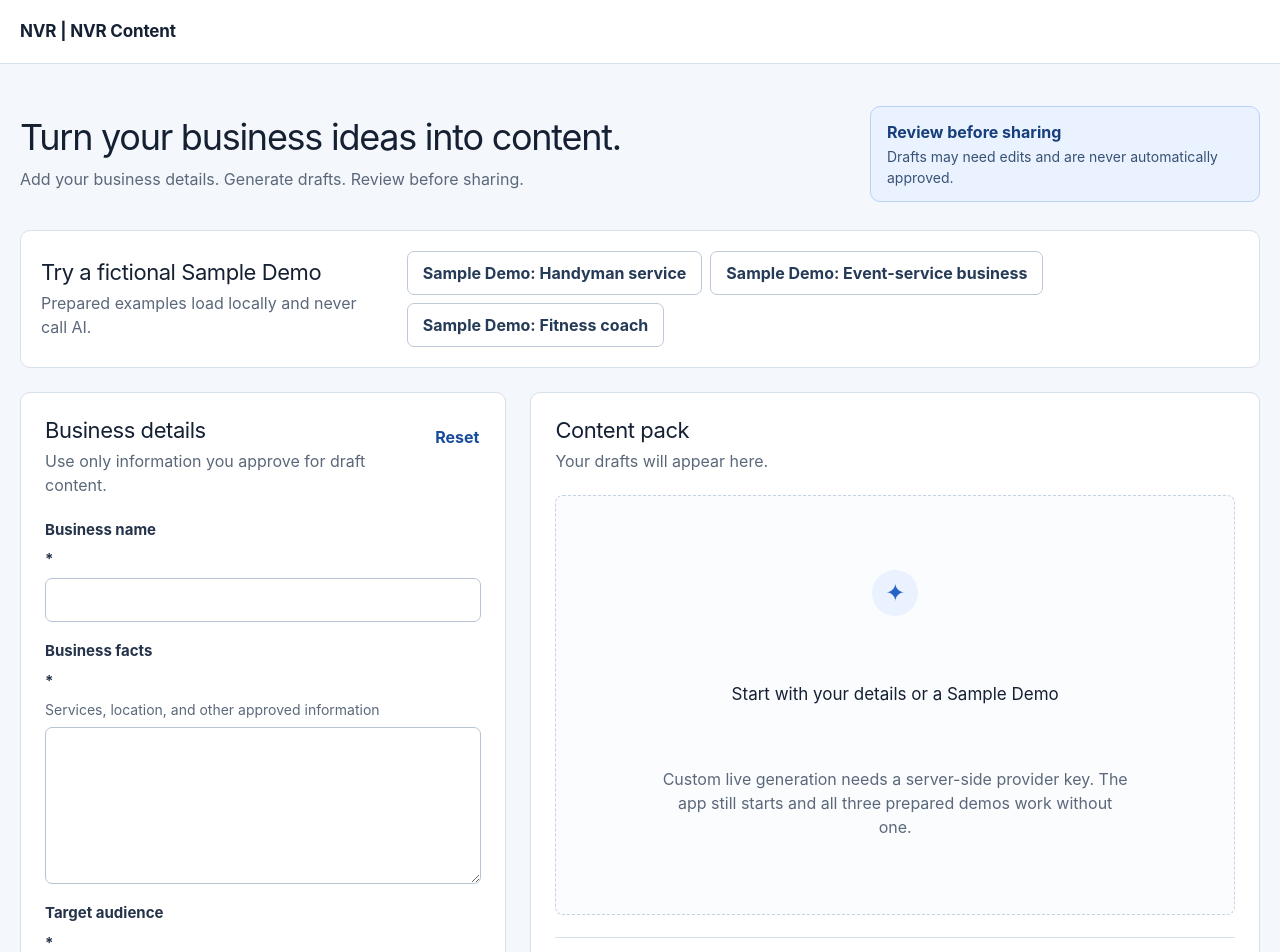
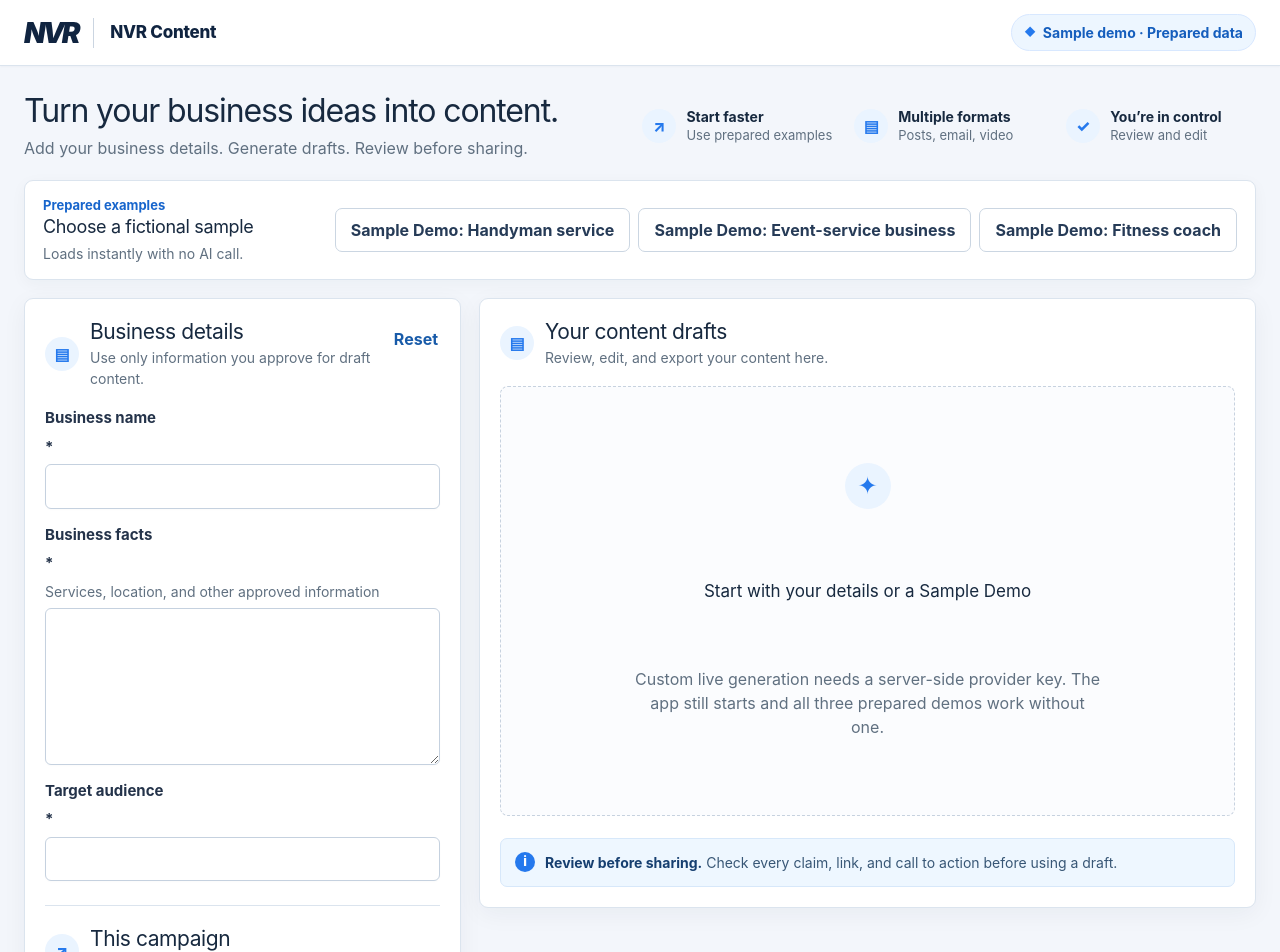
Before and after one commit to InSpaceNotHere/nvrtrack, a Next.js app: page / in a window 1280 px wide. Shown: the top 952 px of the page. Built offline with nearby package versions, Linux system fonts and the light colour scheme.

Commit message:
Polish NVR Content visual system
Co-authored-by: InSpaceNotHere <InSpaceNotHere@users.noreply.github.com>

```diff
--- a/app/globals.css
+++ b/app/globals.css
@@ -1,18 +1,18 @@
 @import "tailwindcss";
 
 :root {
-  --background: #f4f7fb;
+  --background: #f3f6fb;
   --surface: #ffffff;
-  --text: #152033;
-  --muted: #5b687a;
-  --border: #d8e0ea;
-  --accent: #2563c7;
-  --accent-dark: #174b9b;
-  --accent-soft: #eaf2ff;
+  --text: #17293f;
+  --muted: #607080;
+  --border: #dbe4ee;
+  --accent: #2579ed;
+  --accent-dark: #1765cc;
+  --accent-soft: #eaf4ff;
   --warning: #92520a;
   --warning-soft: #fff5df;
   --danger: #a12222;
-  --radius: 10px;
+  --radius: 9px;
 }
 
 * {
@@ -56,30 +56,78 @@ button:disabled {
 }
 
 .shell {
-  width: min(1440px, calc(100% - 40px));
+  width: min(1500px, calc(100% - 48px));
   margin-inline: auto;
 }
 
 .site-header {
-  min-height: 64px;
+  min-height: 66px;
   display: flex;
   align-items: center;
   background: var(--surface);
   border-bottom: 1px solid var(--border);
+  box-shadow: 0 1px 2px rgb(23 41 63 / 3%);
+}
+
+.header-inner {
+  display: flex;
+  align-items: center;
+  justify-content: space-between;
+  gap: 24px;
 }
 
 .brand {
+  display: flex;
+  align-items: center;
+  gap: 16px;
+  color: #102440;
+}
+
+.brand-mark {
+  font-size: 28px;
+  font-style: italic;
+  font-weight: 900;
+  letter-spacing: -0.11em;
+  line-height: 1;
+}
+
+.brand-divider {
+  width: 1px;
+  height: 30px;
+  background: #cbd5e1;
+}
+
+.brand-product {
   font-size: 17px;
+  font-weight: 780;
+  letter-spacing: -0.015em;
+}
+
+.demo-badge {
+  display: inline-flex;
+  align-items: center;
+  gap: 7px;
+  min-height: 36px;
+  padding: 7px 12px;
+  color: #155ebd;
+  border: 1px solid #d8e8ff;
+  border-radius: 999px;
+  background: #edf6ff;
+  font-size: 14px;
   font-weight: 750;
-  letter-spacing: -0.01em;
+}
+
+.demo-badge span {
+  color: var(--accent);
+  font-size: 11px;
 }
 
 .intro {
   display: flex;
   justify-content: space-between;
-  gap: 28px;
+  gap: 36px;
   align-items: center;
-  padding: 42px 0 28px;
+  padding: 26px 0 20px;
 }
 
 h1,
@@ -90,15 +138,15 @@ p {
 }
 
 h1 {
-  margin-bottom: 8px;
-  font-size: clamp(30px, 4vw, 36px);
-  line-height: 1.14;
+  margin-bottom: 6px;
+  font-size: 32px;
+  line-height: 1.18;
   letter-spacing: -0.035em;
 }
 
 h2 {
   margin-bottom: 4px;
-  font-size: 22px;
+  font-size: 21px;
   line-height: 1.25;
   letter-spacing: -0.02em;
 }
@@ -120,22 +168,46 @@ p {
   margin-bottom: 0;
 }
 
-.review-note {
-  max-width: 390px;
-  display: grid;
-  gap: 2px;
-  padding: 13px 16px;
-  border: 1px solid #bad2f7;
-  border-radius: var(--radius);
-  background: var(--accent-soft);
+.intro-copy {
+  flex: 1 1 auto;
 }
 
-.review-note strong {
-  color: #163e7a;
+.benefits {
+  display: grid;
+  grid-template-columns: repeat(3, minmax(142px, 1fr));
+  gap: 22px;
 }
 
-.review-note span {
-  color: #385275;
+.benefit {
+  display: flex;
+  align-items: center;
+  gap: 10px;
+  min-width: 0;
+}
+
+.benefit-icon,
+.section-icon {
+  display: grid;
+  flex: 0 0 auto;
+  place-items: center;
+  width: 34px;
+  height: 34px;
+  color: var(--accent);
+  border-radius: 50%;
+  background: var(--accent-soft);
+  font-size: 16px;
+  font-weight: 850;
+}
+
+.benefit > span:last-child {
+  display: grid;
+  color: var(--muted);
+  font-size: 13px;
+  line-height: 1.3;
+}
+
+.benefit strong {
+  color: var(--text);
   font-size: 14px;
 }
 
@@ -143,12 +215,29 @@ p {
   display: flex;
   align-items: center;
   justify-content: space-between;
-  gap: 24px;
-  margin-bottom: 24px;
-  padding: 20px;
+  gap: 18px;
+  margin-bottom: 18px;
+  padding: 15px 18px;
   border: 1px solid var(--border);
   border-radius: var(--radius);
   background: var(--surface);
+  box-shadow: 0 4px 16px rgb(23 41 63 / 4%);
+}
+
+.sample-card h2 {
+  font-size: 18px;
+}
+
+.sample-card p {
+  font-size: 14px;
+}
+
+.sample-kicker {
+  display: block;
+  margin-bottom: 1px;
+  color: var(--accent-dark);
+  font-size: 13px;
+  font-weight: 750;
 }
 
 .sample-actions,
@@ -160,9 +249,9 @@ p {
 
 .workspace {
   display: grid;
-  grid-template-columns: minmax(340px, 0.8fr) minmax(480px, 1.2fr);
+  grid-template-columns: minmax(360px, 0.72fr) minmax(560px, 1.28fr);
   align-items: start;
-  gap: 24px;
+  gap: 18px;
   padding-bottom: 48px;
 }
 
@@ -170,12 +259,12 @@ p {
   border: 1px solid var(--border);
   border-radius: var(--radius);
   background: var(--surface);
-  box-shadow: 0 1px 2px rgb(20 32 51 / 4%);
+  box-shadow: 0 6px 24px rgb(23 41 63 / 5%);
 }
 
 .form-card,
 .output-card {
-  padding: 24px;
+  padding: 20px;
 }
 
 .section-heading,
@@ -188,22 +277,43 @@ p {
 }
 
 .section-heading {
-  margin-bottom: 22px;
+  margin-bottom: 18px;
+}
+
+.heading-with-icon {
+  display: flex;
+  align-items: center;
+  gap: 11px;
+  min-width: 0;
+}
+
+.heading-with-icon h2,
+.campaign-title h2 {
+  margin-bottom: 2px;
+}
+
+.heading-with-icon p,
+.campaign-title p {
+  margin-bottom: 0;
+  font-size: 14px;
 }
 
 .campaign-title {
-  margin: 30px 0 18px;
-  padding-top: 26px;
+  display: flex;
+  align-items: center;
+  gap: 11px;
+  margin: 24px 0 16px;
+  padding-top: 20px;
   border-top: 1px solid var(--border);
 }
 
 label {
   display: grid;
-  gap: 7px;
-  margin-bottom: 18px;
+  gap: 6px;
+  margin-bottom: 15px;
   color: #24334a;
   font-size: 15px;
-  font-weight: 650;
+  font-weight: 700;
 }
 
 .hint {
@@ -226,9 +336,13 @@ textarea {
   min-height: 44px;
   padding: 10px 12px;
   color: var(--text);
-  border: 1px solid #b8c4d3;
-  border-radius: 7px;
+  border: 1px solid #c5d1df;
+  border-radius: 6px;
   background: #fff;
+  box-shadow: 0 1px 2px rgb(23 41 63 / 2%);
+  transition:
+    border-color 120ms ease,
+    box-shadow 120ms ease;
 }
 
 textarea {
@@ -243,6 +357,20 @@ textarea:hover {
   border-color: #8596aa;
 }
 
+input:focus,
+select:focus,
+textarea:focus {
+  border-color: var(--accent);
+  box-shadow: 0 0 0 3px rgb(37 121 237 / 12%);
+  outline: 0;
+}
+
+.campaign-row {
+  display: grid;
+  grid-template-columns: minmax(130px, 0.72fr) minmax(190px, 1.28fr);
+  gap: 12px;
+}
+
 .button {
   min-height: 44px;
   padding: 9px 15px;
@@ -253,7 +381,8 @@ textarea:hover {
 .button.primary {
   color: white;
   border: 1px solid var(--accent);
-  background: var(--accent);
+  background: linear-gradient(135deg, #2c83f5, #1f70e5);
+  box-shadow: 0 4px 10px rgb(37 121 237 / 18%);
 }
 
 .button.primary:hover {
@@ -262,8 +391,8 @@ textarea:hover {
 
 .button.secondary {
   color: #263b57;
-  border: 1px solid #bdc9d7;
-  background: white;
+  border: 1px solid #cbd6e2;
+  background: #fff;
 }
 
 .button.secondary:hover {
@@ -283,7 +412,7 @@ textarea:hover {
 .text-button {
   min-height: 40px;
   padding: 6px 2px;
-  color: var(--accent-dark);
+  color: #185ba9;
   border: 0;
   background: transparent;
   font-weight: 700;
@@ -299,6 +428,7 @@ textarea:hover {
 
 .privacy-note {
   margin: 12px 0 0;
+  text-align: center;
   font-size: 14px;
 }
 
@@ -327,6 +457,12 @@ textarea:hover {
   background: #f2f7fd;
 }
 
+.message.warning {
+  color: #784714;
+  border-color: #e9c988;
+  background: #fff8e8;
+}
+
 .output-heading {
   align-items: center;
 }
@@ -351,7 +487,7 @@ textarea:hover {
 .empty-state {
   display: grid;
   place-items: center;
-  min-height: 420px;
+  min-height: 430px;
   padding: 48px 24px;
   text-align: center;
   border: 1px dashed #c7d2df;
@@ -377,20 +513,22 @@ textarea:hover {
 
 .result-toolbar {
   align-items: center;
-  margin-bottom: 18px;
-  padding-bottom: 18px;
+  margin-bottom: 16px;
+  padding-bottom: 16px;
   border-bottom: 1px solid var(--border);
 }
 
 .tabs {
   display: flex;
+  flex: 1 1 auto;
   gap: 3px;
   padding: 3px;
   border-radius: 8px;
-  background: #edf1f6;
+  background: #f0f4f9;
 }
 
 .tabs button {
+  flex: 1 1 0;
   min-height: 40px;
   padding: 7px 12px;
   color: #4c5b6f;
@@ -401,9 +539,9 @@ textarea:hover {
 }
 
 .tabs button[aria-selected="true"] {
-  color: #18375f;
-  background: white;
-  box-shadow: 0 1px 3px rgb(20 32 51 / 12%);
+  color: white;
+  background: var(--accent);
+  box-shadow: 0 2px 5px rgb(37 121 237 / 20%);
 }
 
 .draft-list {
@@ -412,10 +550,10 @@ textarea:hover {
 }
 
 .draft {
-  padding: 18px;
+  padding: 16px;
   border: 1px solid var(--border);
   border-radius: 8px;
-  background: #fbfcfe;
+  background: #fbfdff;
 }
 
 .draft-heading {
@@ -424,7 +562,36 @@ textarea:hover {
 }
 
 .draft-heading h3 {
+  display: flex;
+  align-items: center;
+  gap: 9px;
   margin-bottom: 0;
+}
+
+.draft-number {
+  display: grid;
+  place-items: center;
+  width: 30px;
+  height: 30px;
+  color: #1567c9;
+  border-radius: 50%;
+  background: #e7f2ff;
+  font-size: 15px;
+}
+
+.draft-textarea {
+  field-sizing: content;
+  min-height: 144px;
+  overflow-y: hidden;
+  background: #fff;
+}
+
+.draft-textarea.email-body {
+  min-height: 300px;
+}
+
+.draft-textarea.video-body {
+  min-height: 230px;
 }
 
 .draft label:last-child {
@@ -446,18 +613,36 @@ textarea:hover {
 }
 
 .persistent-review {
+  display: flex;
+  align-items: flex-start;
+  gap: 10px;
   margin-top: 22px;
-  padding-top: 18px;
-  color: var(--muted);
-  border-top: 1px solid var(--border);
+  padding: 13px 14px;
+  color: #385776;
+  border: 1px solid #d7e8fa;
+  border-radius: 7px;
+  background: #eef7ff;
   font-size: 14px;
 }
 
 .persistent-review strong {
-  color: var(--text);
+  color: #163f70;
 }
 
-@media (max-width: 980px) {
+.review-icon {
+  display: grid;
+  flex: 0 0 auto;
+  place-items: center;
+  width: 20px;
+  height: 20px;
+  color: white;
+  border-radius: 50%;
+  background: var(--accent);
+  font-size: 13px;
+  font-weight: 800;
+}
+
+@media (max-width: 1060px) {
   .workspace {
     grid-template-columns: 1fr;
   }
@@ -465,11 +650,15 @@ textarea:hover {
   .output-card {
     min-width: 0;
   }
+
+  .benefits {
+    gap: 14px;
+  }
 }
 
-@media (max-width: 680px) {
+@media (max-width: 760px) {
   .shell {
-    width: min(100% - 24px, 1440px);
+    width: min(100% - 24px, 1500px);
   }
 
   .intro,
@@ -480,11 +669,17 @@ textarea:hover {
   }
 
   .intro {
-    padding-top: 28px;
+    padding-top: 22px;
   }
 
-  .review-note {
-    max-width: none;
+  h1 {
+    font-size: 30px;
+  }
+
+  .benefits {
+    width: 100%;
+    grid-template-columns: 1fr;
+    gap: 10px;
   }
 
   .sample-actions,
@@ -495,7 +690,12 @@ textarea:hover {
 
   .form-card,
   .output-card {
-    padding: 18px;
+    padding: 16px;
+  }
+
+  .campaign-row {
+    grid-template-columns: 1fr;
+    gap: 0;
   }
 
   .tabs {
@@ -511,3 +711,41 @@ textarea:hover {
     flex-direction: column;
   }
 }
+
+@media (max-width: 520px) {
+  .site-header {
+    min-height: 60px;
+  }
+
+  .header-inner {
+    gap: 10px;
+  }
+
+  .brand {
+    gap: 9px;
+  }
+
+  .brand-mark {
+    font-size: 24px;
+  }
+
+  .brand-divider {
+    height: 24px;
+  }
+
+  .brand-product {
+    font-size: 15px;
+  }
+
+  .demo-badge {
+    max-width: 132px;
+    min-height: 34px;
+    padding: 6px 9px;
+    font-size: 12px;
+    line-height: 1.2;
+  }
+
+  .sample-actions {
+    grid-template-columns: 1fr;
+  }
+}
--- a/app/page.tsx
+++ b/app/page.tsx
@@ -181,25 +181,46 @@ export default function Home() {
   return (
     <main>
       <header className="site-header">
-        <div className="shell brand">NVR | NVR Content</div>
+        <div className="shell header-inner">
+          <div className="brand" aria-label="NVR Content">
+            <span className="brand-mark">NVR</span>
+            <span className="brand-divider" aria-hidden="true" />
+            <span className="brand-product">NVR Content</span>
+          </div>
+          <div className="demo-badge">
+            <span aria-hidden="true">◆</span>
+            Sample demo · Prepared data
+          </div>
+        </div>
       </header>
 
       <div className="shell">
         <section className="intro" aria-labelledby="page-title">
-          <div>
+          <div className="intro-copy">
             <h1 id="page-title">Turn your business ideas into content.</h1>
             <p>Add your business details. Generate drafts. Review before sharing.</p>
           </div>
-          <div className="review-note" role="note">
-            <strong>Review before sharing</strong>
-            <span>Drafts may need edits and are never automatically approved.</span>
+          <div className="benefits" aria-label="How this workbench helps">
+            <div className="benefit">
+              <span className="benefit-icon" aria-hidden="true">↗</span>
+              <span><strong>Start faster</strong>Use prepared examples</span>
+            </div>
+            <div className="benefit">
+              <span className="benefit-icon" aria-hidden="true">▤</span>
+              <span><strong>Multiple formats</strong>Posts, email, video</span>
+            </div>
+            <div className="benefit">
+              <span className="benefit-icon" aria-hidden="true">✓</span>
+              <span><strong>You’re in control</strong>Review and edit</span>
+            </div>
           </div>
         </section>
 
         <section className="sample-card" aria-labelledby="samples-title">
           <div>
-            <h2 id="samples-title">Try a fictional Sample Demo</h2>
-            <p>Prepared examples load locally and never call AI.</p>
+            <span className="sample-kicker">Prepared examples</span>
+            <h2 id="samples-title">Choose a fictional sample</h2>
+            <p>Loads instantly with no AI call.</p>
           </div>
           <div className="sample-actions">
             {SAMPLES.map((sample, index) => (
@@ -224,9 +245,12 @@ export default function Home() {
             }}
           >
             <div className="section-heading">
+              <div className="heading-with-icon">
+                <span className="section-icon" aria-hidden="true">▤</span>
                 <div>
                 <h2>Business details</h2>
                 <p>Use only information you approve for draft content.</p>
+                </div>
               </div>
               <button className="text-button" type="button" onClick={reset}>
                 Reset
@@ -271,7 +295,13 @@ export default function Home() {
               />
             </label>
 
-            <h2 className="campaign-title">This campaign</h2>
+            <div className="campaign-title">
+              <span className="section-icon" aria-hidden="true">↗</span>
+              <div>
+                <h2>This campaign</h2>
+                <p>Tell us what you want to promote.</p>
+              </div>
+            </div>
             <label>
               Topic or offer to promote <span aria-hidden="true">*</span>
               <textarea
@@ -282,6 +312,7 @@ export default function Home() {
                 onChange={(event) => updateInput("topic", event.target.value)}
               />
             </label>
+            <div className="campaign-row">
               <label>
                 Tone
                 <select
@@ -306,6 +337,7 @@ export default function Home() {
                   }
                 />
               </label>
+            </div>
             <label>
               Things to avoid <span className="optional">Optional</span>
               <span className="hint">For example, “Do not mention discounts.”</span>
@@ -334,22 +366,25 @@ export default function Home() {
               {loading ? "Generating…" : "Generate content"}
             </button>
             <p className="privacy-note">
-              Live generation sends this submitted data to the configured OpenAI
-              model. Credentials stay on the server. Sample Demos stay local.
+              Samples stay local. Live generation sends submitted fields to the
+              configured OpenAI model; credentials remain server-side.
             </p>
           </form>
 
           <section className="card output-card" aria-labelledby="drafts-title">
             <div className="section-heading output-heading">
+              <div className="heading-with-icon">
+                <span className="section-icon" aria-hidden="true">▤</span>
                 <div>
-                <h2 id="drafts-title">Content pack</h2>
+                  <h2 id="drafts-title">Your content drafts</h2>
                   <p>
                     {source === "sample"
-                    ? "Fictional Sample Demo result"
+                      ? "Prepared sample · Review and edit below."
                       : source === "live"
-                      ? "Live AI draft"
-                      : "Your drafts will appear here."}
+                        ? "Live AI draft · Review and edit below."
+                        : "Review, edit, and export your content here."}
                   </p>
+                </div>
               </div>
               {pack && (
                 <span className={`status-badge ${stale ? "stale" : ""}`}>
@@ -359,7 +394,14 @@ export default function Home() {
             </div>
 
             {message && (
-              <div className="message" role="status">
+              <div
+                className={`message ${
+                  /failed|not configured|correct|too many|timed out/i.test(message)
+                    ? "warning"
+                    : ""
+                }`}
+                role="status"
+              >
                 {message}
               </div>
             )}
@@ -420,7 +462,12 @@ export default function Home() {
                     {pack.socialPosts.map((post, index) => (
                       <article className="draft" key={index}>
                         <div className="draft-heading">
-                          <h3>Social post {index + 1}</h3>
+                          <h3>
+                            <span className="draft-number" aria-hidden="true">
+                              {index + 1}
+                            </span>
+                            Social post {index + 1}
+                          </h3>
                           <button
                             className="text-button"
                             type="button"
@@ -432,6 +479,7 @@ export default function Home() {
                           </button>
                         </div>
                         <textarea
+                          className="draft-textarea"
                           aria-label={`Social post ${index + 1}`}
                           rows={7}
                           value={post}
@@ -478,6 +526,7 @@ export default function Home() {
                     <label>
                       Body
                       <textarea
+                        className="draft-textarea email-body"
                         rows={14}
                         value={pack.email.body}
                         onChange={(event) =>
@@ -506,6 +555,7 @@ export default function Home() {
                       </button>
                     </div>
                     <textarea
+                      className="draft-textarea video-body"
                       aria-label="Video script"
                       rows={12}
                       value={pack.videoScript}
@@ -529,9 +579,12 @@ export default function Home() {
               </>
             )}
 
-            <div className="persistent-review">
-              <strong>Review before sharing.</strong> Check every claim, link, and
-              call to action before using a draft.
+            <div className="persistent-review" role="note">
+              <span className="review-icon" aria-hidden="true">i</span>
+              <span>
+                <strong>Review before sharing.</strong> Check every claim, link,
+                and call to action before using a draft.
+              </span>
             </div>
           </section>
         </div>
```
Lines whose indentation alone changed are shown as unchanged.
